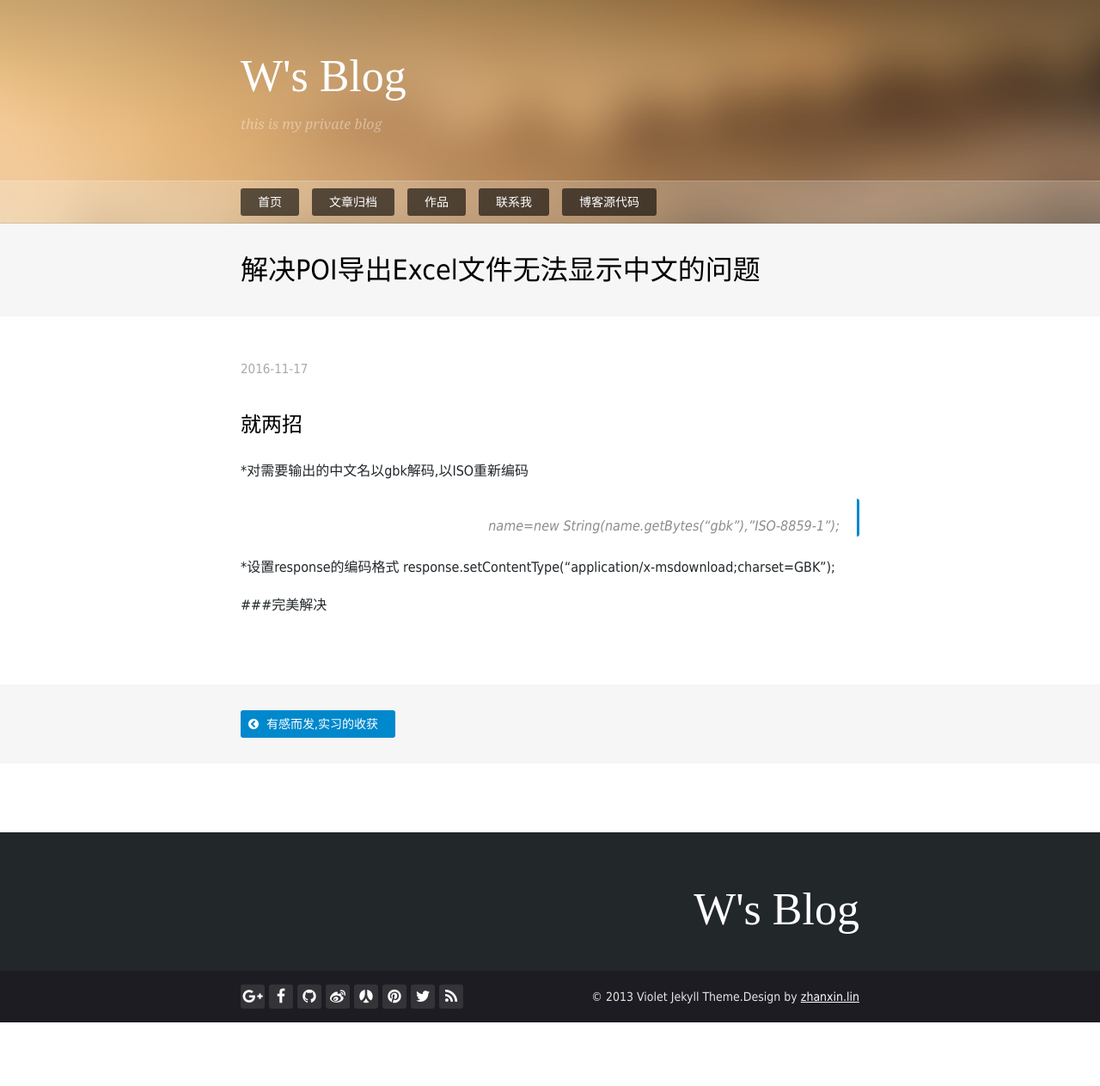
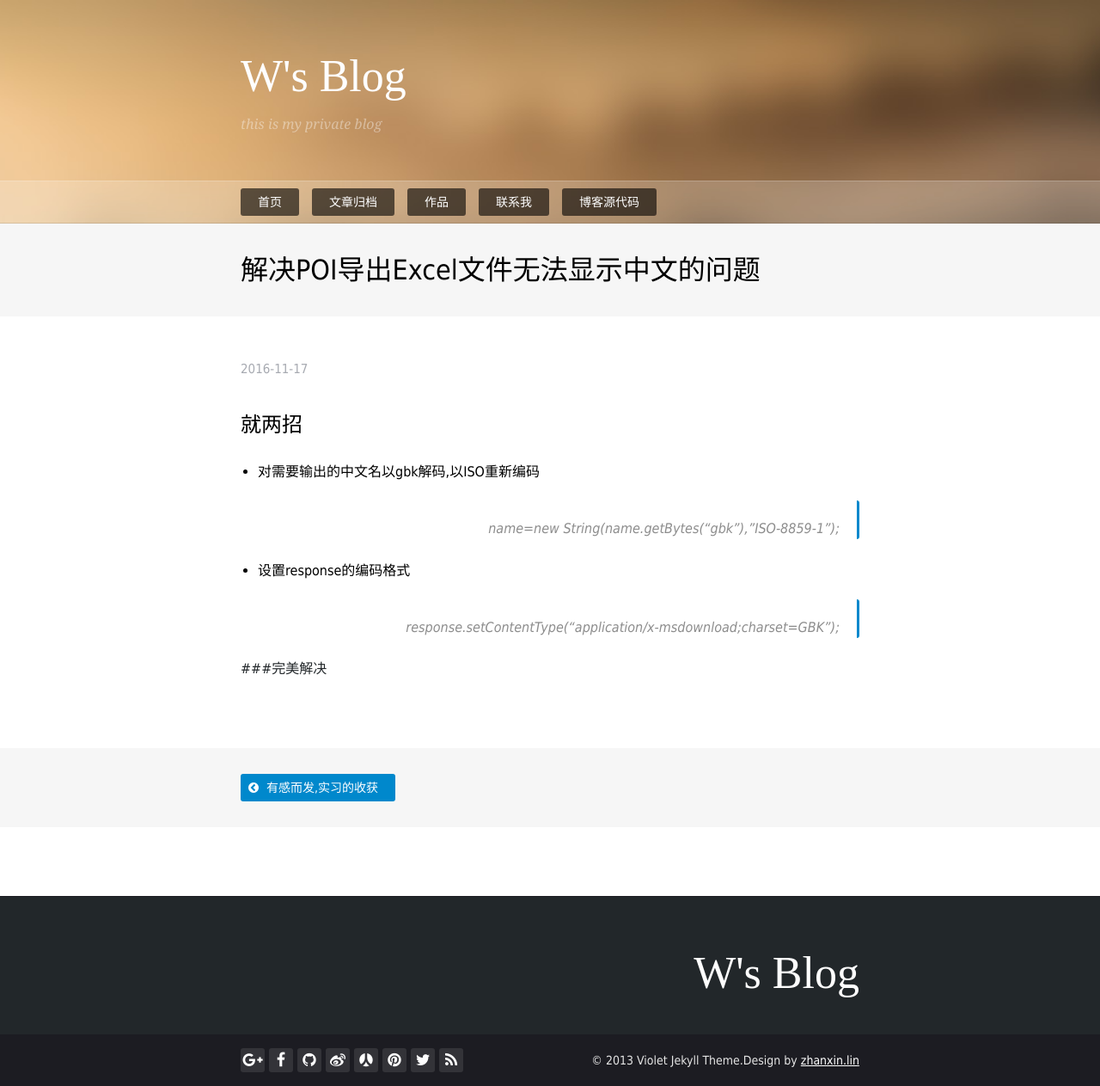
Before and after one commit to GeowindWu/GeowindWu.github.io, a Jekyll site: the page built from _posts/2016-11-17-poi-export-chinese-garble.md, in a window 1280 px wide. Shown: the whole page at 86% size. Built offline with Jekyll 4.4.1, drawn with Linux system fonts in a browser that asks for light colours; nearby versions of some CDN libraries; some web fonts are replaced; before the commit the page ends 1189 px from its top, so only the background shows below that.

```diff
--- a/_posts/2016-11-17-poi-export-chinese-garble.md
+++ b/_posts/2016-11-17-poi-export-chinese-garble.md
@@ -7,10 +7,10 @@
 
 ### 就两招
 
-*对需要输出的中文名以gbk解码,以ISO重新编码
->name=new String(name.getBytes("gbk"),"ISO-8859-1");
+* 对需要输出的中文名以gbk解码,以ISO重新编码
+> name=new String(name.getBytes("gbk"),"ISO-8859-1");
 
-*设置response的编码格式
-response.setContentType("application/x-msdownload;charset=GBK");
+* 设置response的编码格式
+> response.setContentType("application/x-msdownload;charset=GBK");
 
 ###完美解决
```
